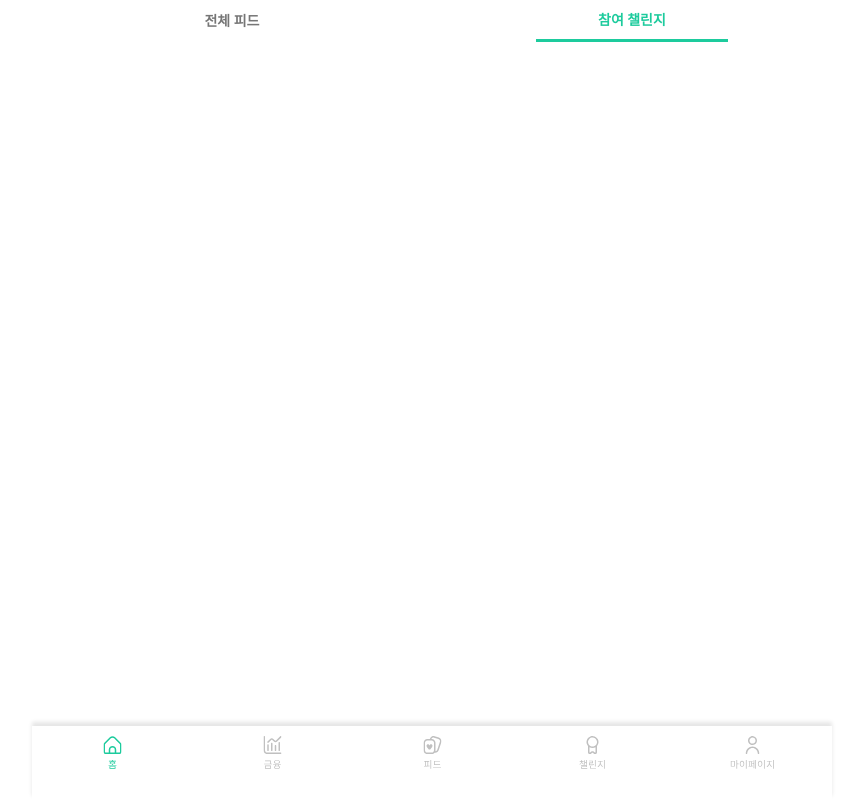
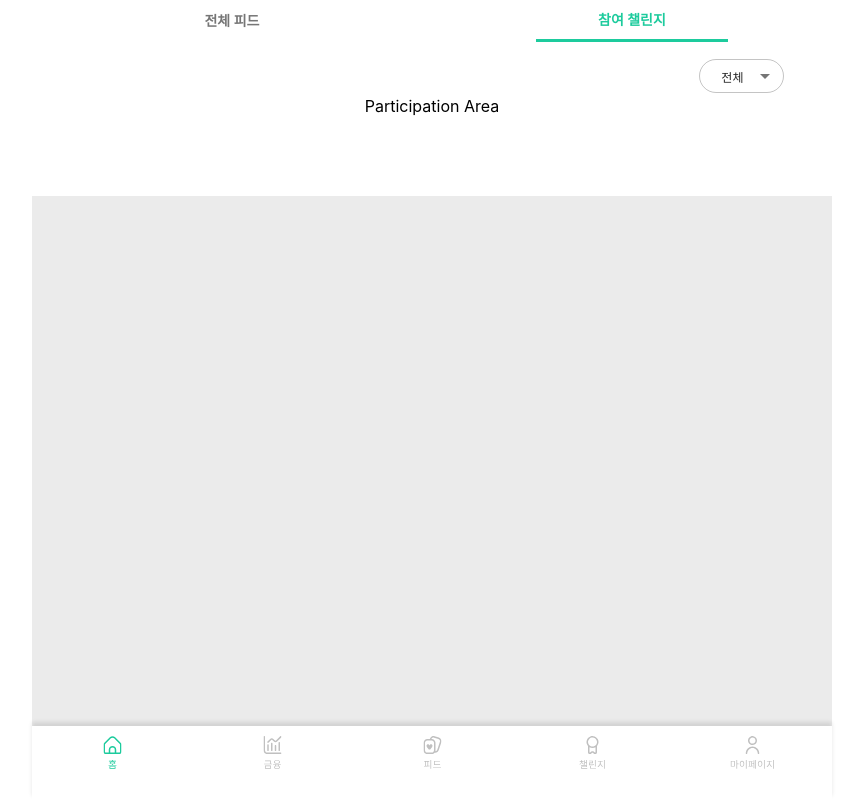
Before and after one commit to BUZZINGPolarBear/FRONT_ILogU, a React (Create React App) app: page /feed/participation in a window 1280 px wide. Shown: the top 808 px of the page, without its empty margins (208-1071 px from the left). Built offline with nearby package versions, Linux system fonts and the light colour scheme; a web font is replaced by a local one.

Commit message:
add: 참여 챌린지 drop box

```diff
--- a/package.json
+++ b/package.json
@@ -3,13 +3,18 @@
   "version": "0.1.0",
   "private": true,
   "dependencies": {
+    "@emotion/react": "11.11.0",
+    "@emotion/styled": "11.11.0",
+    "@mui/material": "5.13.3",
     "@testing-library/jest-dom": "5.16.5",
     "@testing-library/react": "13.4.0",
     "@testing-library/user-event": "13.5.0",
     "axios": "1.4.0",
+    "bulma": "0.9.4",
     "chart.js": "4.3.0",
     "dotenv": "16.0.3",
     "react": "^18.2.0",
+    "react-bulma-components": "4.1.0",
     "react-dom": "^18.2.0",
     "react-router-dom": "6.11.2",
     "react-scripts": "5.0.1",
--- a/src/APP/Feed/Feed.main.js
+++ b/src/APP/Feed/Feed.main.jsx
@@ -9,10 +9,16 @@ import {
 	useNavigate,
 } from 'react-router-dom';
 import * as FeedMainS from './Styles/Feed.main.styles';
-// import * as challengeS from "../Home/Styles/Home.main.challengeRecommend.styles";
 import * as tokens from '../../tokens';
+
 import FeedAll from './Feed.all';
+import FeedParticipation from './Feed.participation';
 
+import InputLabel from '@mui/material/InputLabel';
+import MenuItem from '@mui/material/MenuItem';
+import FormHelperText from '@mui/material/FormHelperText';
+import FormControl from '@mui/material/FormControl';
+import Select, { SelectChangeEvent } from '@mui/material/Select';
 import 'swiper/swiper-bundle.css';
 import { Swiper, SwiperSlide } from 'swiper/react';
 import SwiperCore, { Navigation, Pagination, Scrollbar, A11y } from 'swiper';
@@ -21,6 +27,13 @@ function FeedMain(props) {
 	const [isDragging, setIsDragging] = useState(false); // 드래그 여부 상태 관리
 	const nowLocation = useLocation();
 	const navigate = useNavigate();
+	const [active, setActive] = useState(false);
+	const [value, setValue] = React.useState('전체');
+
+	//Drop Down
+	const handleChange = (event) => {
+		setValue(event.target.value);
+	};
 
 	const handleNavBtnClick = (e, type) => {
 		e.preventDefault();
@@ -52,11 +65,7 @@ function FeedMain(props) {
 	return (
 		<div style={{ backgroundColor: 'white' }}>
 			<div>
-				<FeedMainS.TopNavBar
-					style={
-						nowLocation.pathname == '/feed/main' ? null : { height: '5.5vh' }
-					}
-				>
+				<FeedMainS.TopNavBar>
 					<FeedMainS.TopNavArea>
 						<FeedMainS.TopNavBarItem
 							onClick={(e) => handleNavBtnClick(e, 'feed/main')}
@@ -91,7 +100,7 @@ function FeedMain(props) {
 							</FeedMainS.TopNavBarItemText>
 						</FeedMainS.TopNavBarItem>
 					</FeedMainS.TopNavArea>
-					{nowLocation.pathname == '/feed/main' ? (
+					{nowLocation.pathname == '/feed/main' && (
 						<FeedMainS.TopNavBarCategoryItemArea
 							onMouseDown={handleMouseDown}
 							onMouseUp={handleMouseUp}
@@ -137,17 +146,93 @@ function FeedMain(props) {
 								</SwiperSlide>
 							</FeedMainS.StyledSwiper>
 						</FeedMainS.TopNavBarCategoryItemArea>
-					) : null}
+					)}
+					{nowLocation.pathname == '/feed/participation' && (
+						<div
+							style={{
+								width: '90%',
+								margin: 'auto',
+								marginTop: '1.4vh',
+								display: 'flex',
+								justifyContent: 'flex-end',
+							}}
+						>
+							<FormControl
+								sx={{ m: 1, width: 85, borderColor: 'rgb(245, 245, 245)' }}
+								size="small"
+							>
+								<Select
+									value={value}
+									onChange={handleChange}
+									// displayEmpty
+									inputProps={{ 'aria-label': 'Without label' }}
+									displayEmpty
+									style={{
+										borderRadius: '40px',
+										...tokens.typography.caption,
+									}}
+								>
+									<MenuItem
+										value="전체"
+										style={{
+											color: tokens.colors.grey_500,
+											...tokens.typography.caption,
+										}}
+									>
+										전체
+									</MenuItem>
+									<MenuItem
+										value={'운동'}
+										style={{
+											color: tokens.colors.grey_500,
+											...tokens.typography.caption,
+										}}
+									>
+										운동
+									</MenuItem>
+									<MenuItem
+										value={'여행'}
+										style={{
+											color: tokens.colors.grey_500,
+											...tokens.typography.caption,
+										}}
+									>
+										여행
+									</MenuItem>
+									<MenuItem
+										value={'요리'}
+										style={{
+											color: tokens.colors.grey_500,
+											...tokens.typography.caption,
+										}}
+									>
+										요리
+									</MenuItem>
+									<MenuItem
+										value={'금융'}
+										style={{
+											color: tokens.colors.grey_500,
+											...tokens.typography.caption,
+										}}
+									>
+										금융
+									</MenuItem>
+								</Select>
+							</FormControl>
+						</div>
+
+						// </FeedMainS.TopNavBarCategoryItemArea>
+					)}
 				</FeedMainS.TopNavBar>
 
 				{nowLocation.pathname == '/feed/main' ? (
-					<FeedMainS.FeedMainScreen style={{ backgroundColor: 'white' }}>
+					<FeedMainS.FeedMainScreen>
 						<FeedAll></FeedAll>
 					</FeedMainS.FeedMainScreen>
 				) : (
-					<FeedMainS.FeedMainScreen
-						style={{ top: 0, height: '100vh', backgroundColor: 'white' }}
-					></FeedMainS.FeedMainScreen>
+					<FeedMainS.FeedMainScreen>
+						<FeedParticipation></FeedParticipation>
+					</FeedMainS.FeedMainScreen>
 				)}
 			</div>
 		</div>
--- /dev/null
+++ b/src/APP/Feed/Feed.participation.jsx
@@ -0,0 +1,19 @@
+import React, { useEffect, useState } from 'react';
+import styled from 'styled-components';
+import {
+	BrowserRouter,
+	Route,
+	Router,
+	useLocation,
+	Routes,
+	useNavigate,
+} from 'react-router-dom';
+import * as FeedMainS from './Styles/Feed.main.styles';
+import * as tokens from '../../tokens';
+import FeedAll from './Feed.all';
+
+function FeedParticipation() {
+	return <>Participation Area</>;
+}
+
+export default FeedParticipation;
--- a/src/APP/Feed/Styles/Feed.main.styles.js
+++ b/src/APP/Feed/Styles/Feed.main.styles.js
@@ -48,7 +48,7 @@ export const FeedMainScreen = styled.div`
 	height: fit-content;
 	position: relative;
 	padding-bottom: 10vh;
-	// background-color: ${tokens.colors.grey_500};
+	background-color: white;
 	z-index: 1;
 `;
 
@@ -96,3 +96,10 @@ export const StyledSwiperSlide = styled(SwiperSlide)`
 
 	overflow: hidden;
 `;
+
+export const DropdownCustom = styled.div`
+	width: 80px;
+	height: 30px;
+	border-radius: 40px;
+	background-color: ${tokens.colors.grey_50};
+`;
--- a/src/tokens.js
+++ b/src/tokens.js
@@ -1,100 +1,99 @@
 export const colors = {
-	green_50: "#e8faf5",
-	green_100: "#b9efe1",
-	green_200: "#97e7d2",
-	green_300: "#68dcbd",
-	green_400: "#4ad5b1",
-	green_500: "#1dcb9d",
-	green_600: "#1ab98f",
-	green_700: "#15906f",
-	green_800: "#107056",
-	green_900: "#0c5542",
+	green_50: '#e8faf5',
+	green_100: '#b9efe1',
+	green_200: '#97e7d2',
+	green_300: '#68dcbd',
+	green_400: '#4ad5b1',
+	green_500: '#1dcb9d',
+	green_600: '#1ab98f',
+	green_700: '#15906f',
+	green_800: '#107056',
+	green_900: '#0c5542',
 
-	grey_50: "#ebebeb",
-	grey_100: "#c0c0c0",
-	grey_200: "#a1a1a1",
-	grey_300: "#767676",
-	grey_400: "#5c5c5c",
-	grey_500: "#333333",
-	grey_600: "#2e2e2e",
-	grey_700: "#242424",
-	grey_800: "#1c1c1c",
-	grey_900: "#151515",
+	grey_50: '#ebebeb',
+	grey_100: '#c0c0c0',
+	grey_200: '#a1a1a1',
+	grey_300: '#767676',
+	grey_400: '#5c5c5c',
+	grey_500: '#333333',
+	grey_600: '#2e2e2e',
+	grey_700: '#242424',
+	grey_800: '#1c1c1c',
+	grey_900: '#151515',
 
-	red_50: "#FFEAEF",
-	red_500: "#FE2C62",
+	red_50: '#FFEAEF',
+	red_500: '#FE2C62',
 };
 
 export const typography = {
 	headline_4: {
-		fontFamily: "Noto Sans KR",
+		fontFamily: 'Noto Sans KR',
 		fontWeight: 400,
-		size: "2.125rem",
-		letterSpacing: "0.0073529412em",
+		size: '2.125rem',
+		letterSpacing: '0.0073529412em',
 	},
 	headline_5: {
-		fontFamily: "Noto Sans KR",
+		fontFamily: 'Noto Sans KR',
 		fontWeight: 700,
-		fontSize: "24px",
+		fontSize: '24px',
 	},
 	headline_6: {
-		fontFamily: "Noto Sans KR",
+		fontFamily: 'Noto Sans KR',
 		fontWeight: 500,
-		fontSize: "1.25rem",
-		letterSpacing: "0.001em",
+		fontSize: '1.25rem',
+		letterSpacing: '0.001em',
 	},
 	subtitle_3: {
-		fontFamily: "Noto Sans KR",
+		fontFamily: 'Noto Sans KR',
 		fontWeight: 600,
-		fontSize: "14px",
+		fontSize: '14px',
 		color: colors.grey_400,
-		letterSpacing: "0.0071428571em",
+		letterSpacing: '0.0071428571em',
 	},
 	subtitle_2: {
-		fontFamily: "Noto Sans KR",
+		fontFamily: 'Noto Sans KR',
 		fontWeight: 500,
-		fontSize: "0.875rem",
-		letterSpacing: "0.0071428571em",
+		fontSize: '0.875rem',
+		letterSpacing: '0.0071428571em',
 	},
 	subtitle_1_SB: {
-		fontFamily: "Noto Sans KR",
+		fontFamily: 'Noto Sans KR',
 		fontWeight: 600,
-		fontSize: "16px",
-		letterSpacing: "0.15px",
+		fontSize: '16px',
+		letterSpacing: '0.15px',
 	},
 	subtitle_1: {
-		fontFamily: "Noto Sans KR",
+		fontFamily: 'Noto Sans KR',
 		fontWeight: 400,
-		fontSize: "14px",
-		letterSpacing: "0.15px",
+		fontSize: '14px',
+		letterSpacing: '0.15px',
 	},
 	sub: {
-		fontFamily: "Noto Sans KR",
+		fontFamily: 'Noto Sans KR',
 		fontWeight: 400,
-		fontSize: "10px",
-		letterSpacing: "0.15px",
+		fontSize: '10px',
+		letterSpacing: '0.15px',
 	},
 	body_2: {
-		fontFamily: "Noto Sans KR",
-		fontSize: "14px",
-		letterSpacing: "0.25px",
+		fontFamily: 'Noto Sans KR',
+		fontSize: '14px',
+		letterSpacing: '0.25px',
 	},
 	caption: {
-		fontFamily: "Noto Sans KR",
-		fontWeight: 600,
-		fontSize: "12px",
+		fontFamily: 'Noto Sans KR',
+		fontSize: '12px',
 	},
 	overline: {
-		fontFamily: "Noto Sans KR",
-		color: "#5c5c5c",
-		fontSize: "12px",
-		letterSpacing: "1.5px",
+		fontFamily: 'Noto Sans KR',
+		color: '#5c5c5c',
+		fontSize: '12px',
+		letterSpacing: '1.5px',
 		fontWeight: 500,
 	},
 };
 
 export const spacing = {
-	small: "8px",
-	medium: "16px",
-	large: "24px",
+	small: '8px',
+	medium: '16px',
+	large: '24px',
 };
```
Also changed, not shown: src/APP/Feed/Feed.all.jsx (renamed from src/APP/Feed/Feed.all.js), src/APP/Feed/Styles/Feed.participation.js (added), src/APP/Home/Home.main.challengeRecommend.jsx (renamed from src/APP/Home/Home.main.challengeRecommend.js), src/APP/Home/Home.main.incomeCard.jsx (renamed from src/APP/Home/Home.main.incomeCard.js), src/APP/Home/Home.main.jsx (renamed from src/APP/Home/Home.main.js), src/APP/Home/Home.main.wordCloud.Slide.jsx (renamed from src/APP/Home/Home.main.wordCloud.Slide.js), src/APP/Home/Home.main.wordCloud.cloud.jsx (renamed from src/APP/Home/Home.main.wordCloud.cloud.js), 1 other file (tests, documents, lock files or other folders).
